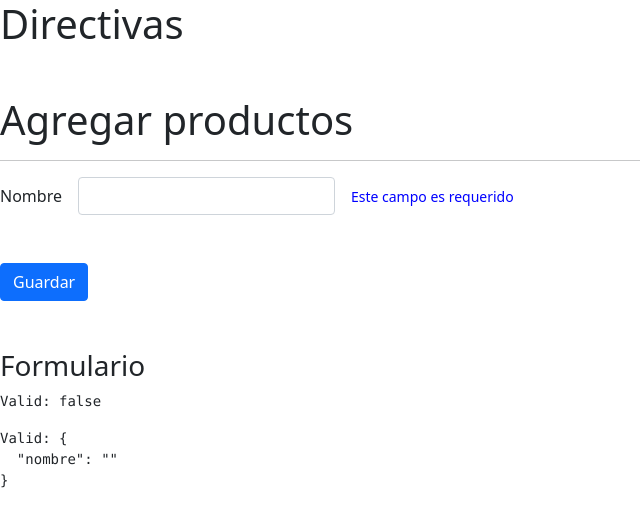
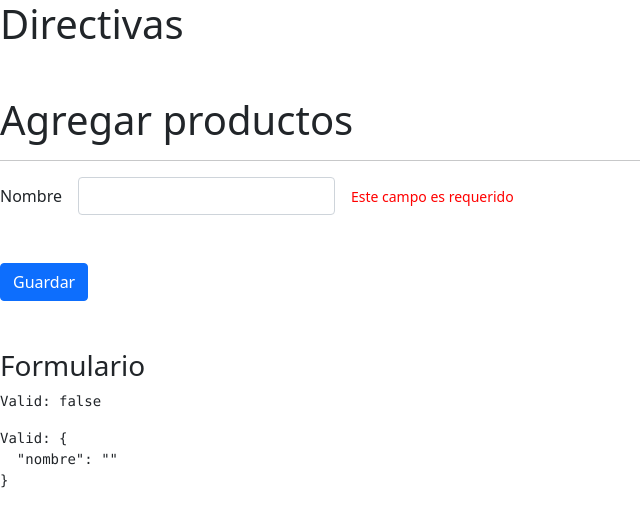
Before and after one commit to katerinne/11-directivasApp, an Angular app: page /productos/agregar in a window 1280 px wide. Shown: the top 526 px of the page, without its empty margins (0-640 px from the left). Built offline with nearby package versions, Linux system fonts and the light colour scheme.

Commit message:
Clase 350 Cambiar el mensaje de la etiqueta

```diff
--- a/src/app/productos/pages/agregar/agregar.component.html
+++ b/src/app/productos/pages/agregar/agregar.component.html
@@ -13,11 +13,8 @@
     </div>
 
     <div class="col-auto">
-      <span class="form-text"
-            error-msg
-            color="blue"
+      <span error-msg
             *ngIf="tieneError('nombre')">
-            Este campo es requerido
       </span>
     </div>
 
--- a/src/app/shared/directives/error-msg.directive.ts
+++ b/src/app/shared/directives/error-msg.directive.ts
@@ -7,6 +7,7 @@
 
   htmlElement: ElementRef<HTMLElement>;
   @Input() color: string = 'red';
+  @Input() mensaje: string ='Este campo es requerido';
 
   constructor( private el: ElementRef<HTMLElement>) {
     this.htmlElement = el;
@@ -15,10 +16,16 @@
 
   ngOnInit(): void {
     this.setColor();
+    this.setMensaje();
   }
 
   setColor(): void{
     this.htmlElement.nativeElement.style.color = this.color;
+    this.htmlElement.nativeElement.classList.add('form-text');
+  }
+
+  setMensaje(): void{
+    this.htmlElement.nativeElement.innerText = this.mensaje;
   }
 
 }
```
